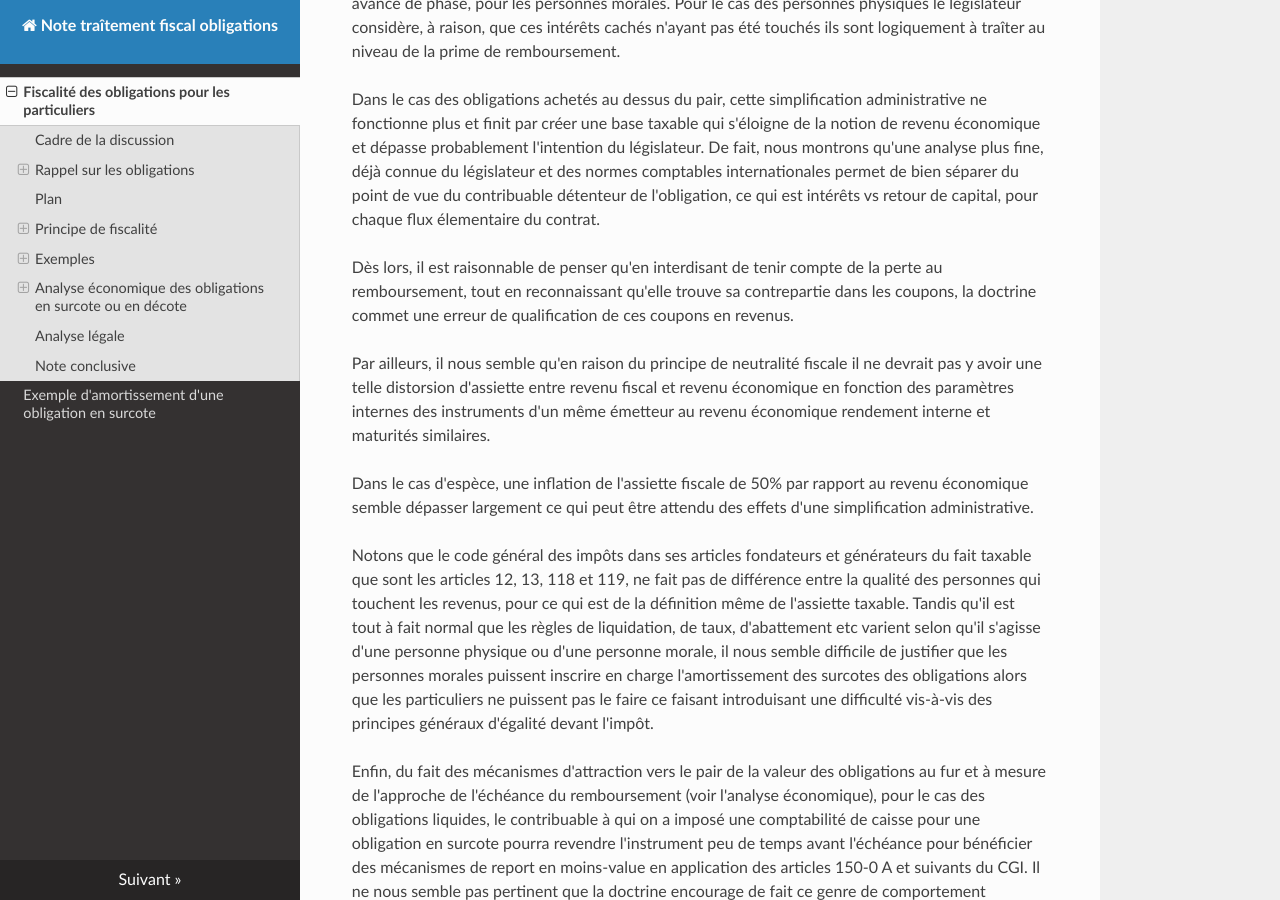
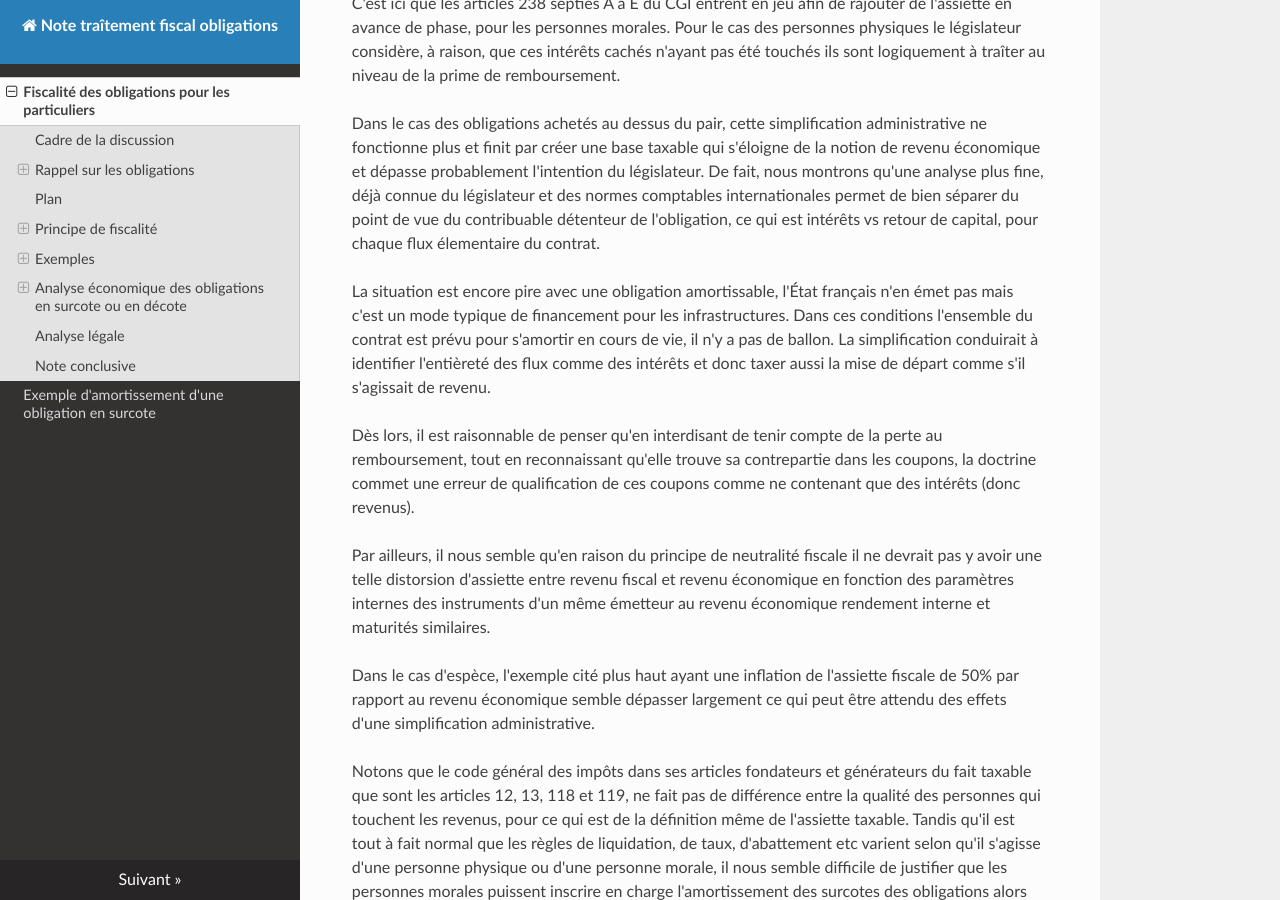
Before and after one commit to ConscritNeuneu/note-traitement-fiscal-obligations, an MkDocs documentation site: the page built from docs/note_fiscalisation_obligations.md, in a window 1280 px wide and 900 px high, scrolled down 10534 px. Built offline with MkDocs 1.6.1, drawn with Linux system fonts in a browser that asks for light colours; nearby versions of some CDN libraries; some of the changed text lies outside the part shown.

Commit message:
Petits ajustements

```diff
--- a/docs/note_fiscalisation_obligations.md
+++ b/docs/note_fiscalisation_obligations.md
@@ -401,7 +401,8 @@ C'est ce taux `t` qui est publié par l'Agence France Trésor suite à chaque
 
 Quand `R` est égal à `0` et `P` est égal à `1` on retrouve la formule du crédit
 amortissable où tout le capital est amorti en cours de route et il ne reste
-plus rien à solder à la fin.
+plus rien à solder à la fin. Certaines obligations dites « amortissables »
+sont sous ce format, typiquement pour du financement d'infrastructures.
 
 Quand `R = 1` et `P = 1`, on retrouve l'obligation classique au moment de
 son émission initiale en syndication, où l'émetteur ajuste son taux de
@@ -637,10 +638,17 @@ bien séparer du point de vue du contribuable détenteur de l'obligation, ce
 qui est intérêts vs retour de capital, pour chaque flux élementaire du
 contrat.
 
+La situation est encore pire avec une obligation amortissable, l'État
+français n'en émet pas mais c'est un mode typique de financement pour les
+infrastructures. Dans ces conditions l'ensemble du contrat est prévu pour
+s'amortir en cours de vie, il n'y a pas de ballon. La simplification conduirait
+à identifier l'entièreté des flux comme des intérêts et donc taxer aussi
+la mise de départ comme s'il s'agissait de revenu.
+
 Dès lors, il est raisonnable de penser qu'en interdisant de tenir compte de la
 perte au remboursement, tout en reconnaissant qu'elle trouve sa contrepartie
 dans les coupons, la doctrine commet une erreur de qualification de ces
-coupons en revenus.
+coupons comme ne contenant que des intérêts (donc revenus).
 
 Par ailleurs, il nous semble qu'en raison du principe de neutralité fiscale
 il ne devrait pas y avoir une telle distorsion d'assiette entre revenu
@@ -648,9 +656,10 @@ fiscal et revenu économique en fonction des paramètres internes des
 instruments d'un même émetteur au revenu économique rendement interne et
 maturités similaires.
 
-Dans le cas d'espèce, une inflation de l'assiette fiscale de 50% par rapport
-au revenu économique semble dépasser largement ce qui peut être attendu
-des effets d'une simplification administrative.
+Dans le cas d'espèce, l'exemple cité plus haut ayant une inflation de
+l'assiette fiscale de 50% par rapport au revenu économique semble dépasser
+largement ce qui peut être attendu des effets d'une simplification
+administrative.
 
 Notons que le code général des impôts dans ses articles fondateurs et
 générateurs du fait taxable que sont les articles 12, 13, 118 et 119, ne
```
Also changed, not shown: other parts of docs/note_fiscalisation_obligations.md (+3 -3 lines).
